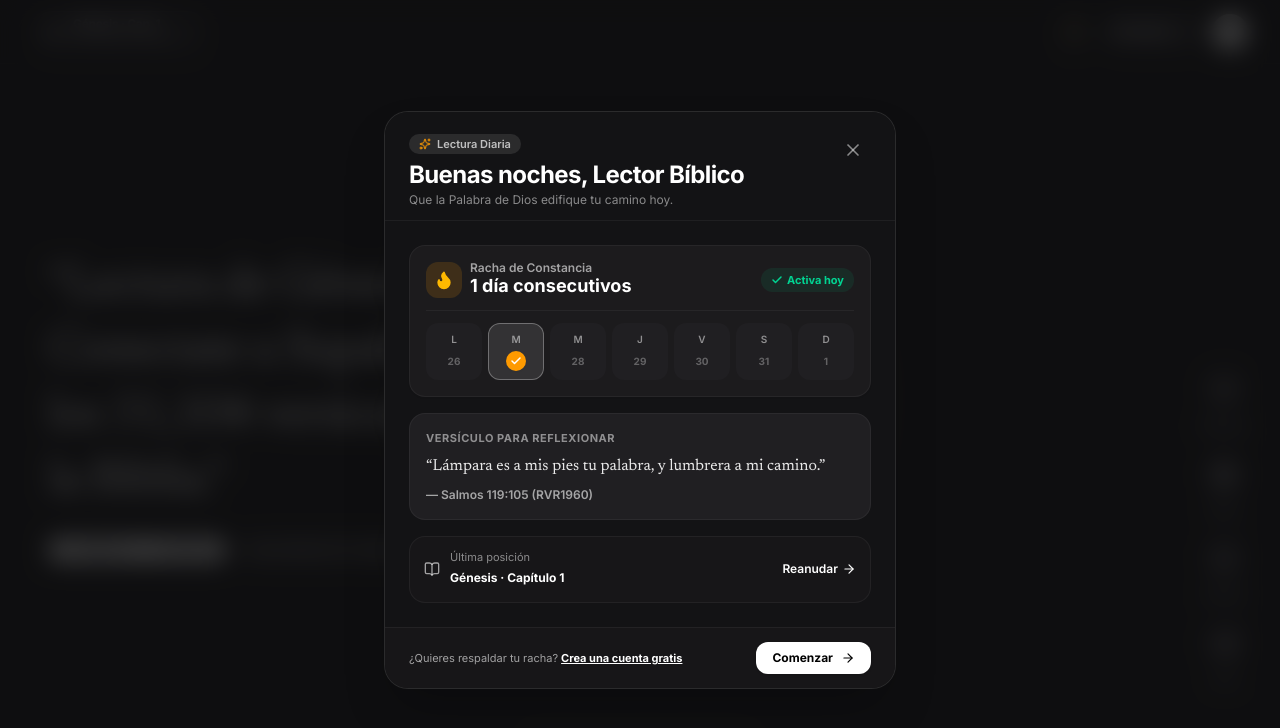
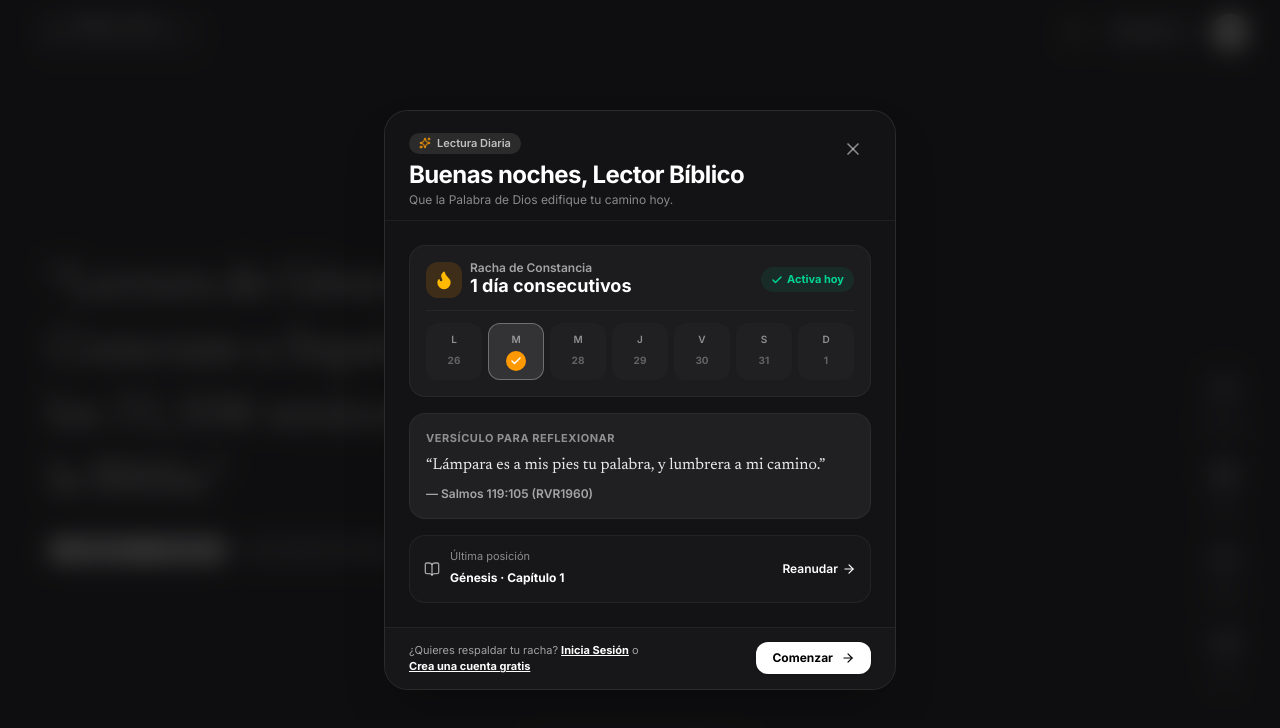
Before and after one commit to ErickKNT/BibliaApp, a React (Vite) app: page / in a window 1280 px wide. Shown: the top 728 px of the page. Built offline with nearby package versions, Linux system fonts and the light colour scheme; no server answers; the database is empty.

Commit message:
feat(auth): anadir acceso directo a inicio de sesion en perfil y bienvenida

```diff
--- a/src/components/organisms/ProfileModal.tsx
+++ b/src/components/organisms/ProfileModal.tsx
@@ -167,13 +167,22 @@ export const ProfileModal: React.FC<ProfileModalProps> = ({
                 </span>
               </div>
             </div>
+            <div className="flex items-center gap-2 self-start sm:self-auto shrink-0">
+              <button
+                type="button"
+                onClick={() => onOpenAuth?.('login')}
+                className="px-3 py-1.5 rounded-xl border border-black/15 bg-white/70 hover:bg-white dark:border-white/15 dark:bg-white/5 dark:hover:bg-white/10 text-black dark:text-white text-xs font-bold transition-all"
+              >
+                Iniciar Sesión
+              </button>
               <button
                 type="button"
                 onClick={() => onOpenAuth?.('register')}
-              className="self-start sm:self-auto shrink-0 px-3.5 py-1.5 rounded-xl bg-black text-white hover:bg-black/90 dark:bg-white dark:text-black dark:hover:bg-white/90 text-xs font-bold transition-all shadow-xs"
+                className="px-3.5 py-1.5 rounded-xl bg-black text-white hover:bg-black/90 dark:bg-white dark:text-black dark:hover:bg-white/90 text-xs font-bold transition-all shadow-xs"
               >
                 Crear Cuenta
               </button>
+            </div>
           </div>
         )}
 
--- a/src/components/organisms/WelcomeModal.tsx
+++ b/src/components/organisms/WelcomeModal.tsx
@@ -189,19 +189,30 @@ export const WelcomeModal: React.FC<WelcomeModalProps> = ({
         {/* Pie con boton principal de inicio e invitacion sutil */}
         <div className="border-t border-black/5 dark:border-white/5 bg-[#f5f4ef] dark:bg-[#171618] px-6 py-3.5 flex flex-col sm:flex-row sm:items-center justify-between gap-2 shrink-0">
           {!isRegisteredUser && onOpenAuth ? (
+            <div className="text-left text-[11px] text-black/60 dark:text-white/60">
+              ¿Quieres respaldar tu racha?{' '}
+              <button
+                type="button"
+                onClick={() => {
+                  onClose();
+                  onOpenAuth('login');
+                }}
+                className="font-bold underline text-black dark:text-white hover:opacity-80"
+              >
+                Inicia Sesión
+              </button>{' '}
+              o{' '}
               <button
                 type="button"
                 onClick={() => {
                   onClose();
                   onOpenAuth('register');
                 }}
-              className="text-left text-[11px] text-black/60 dark:text-white/60 hover:text-black dark:hover:text-white transition-colors"
+                className="font-bold underline text-black dark:text-white hover:opacity-80"
               >
-              ¿Quieres respaldar tu racha?{' '}
-              <span className="font-bold underline text-black dark:text-white">
                 Crea una cuenta gratis
-              </span>
               </button>
+            </div>
           ) : (
             <span className="text-[11px] text-black/50 dark:text-white/50 flex items-center gap-1">
               <ShieldCheck className="h-3.5 w-3.5 text-emerald-600 dark:text-emerald-400" />
```
Also changed, not shown: 1 other file (tests, documents, lock files or other folders). Lines whose indentation alone changed are shown as unchanged.
